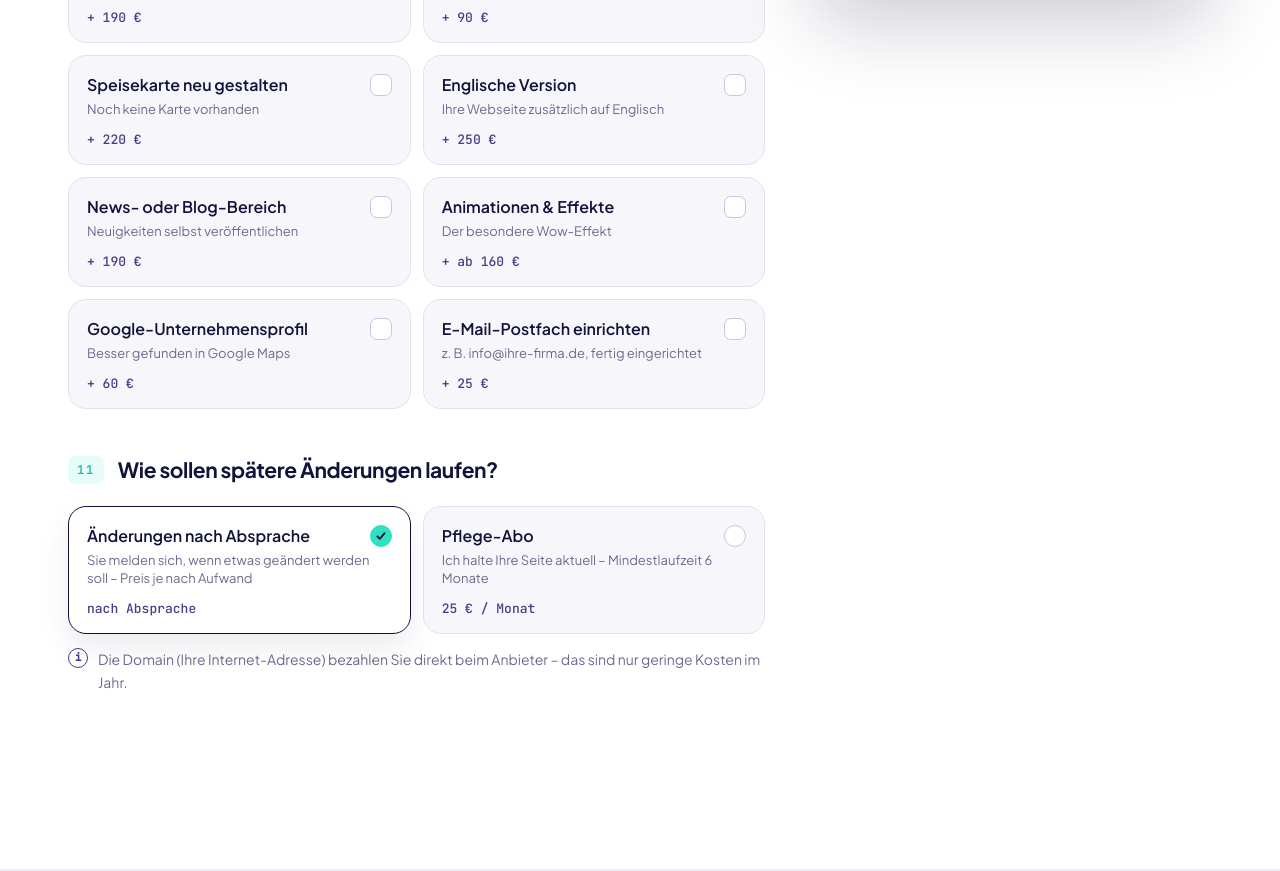
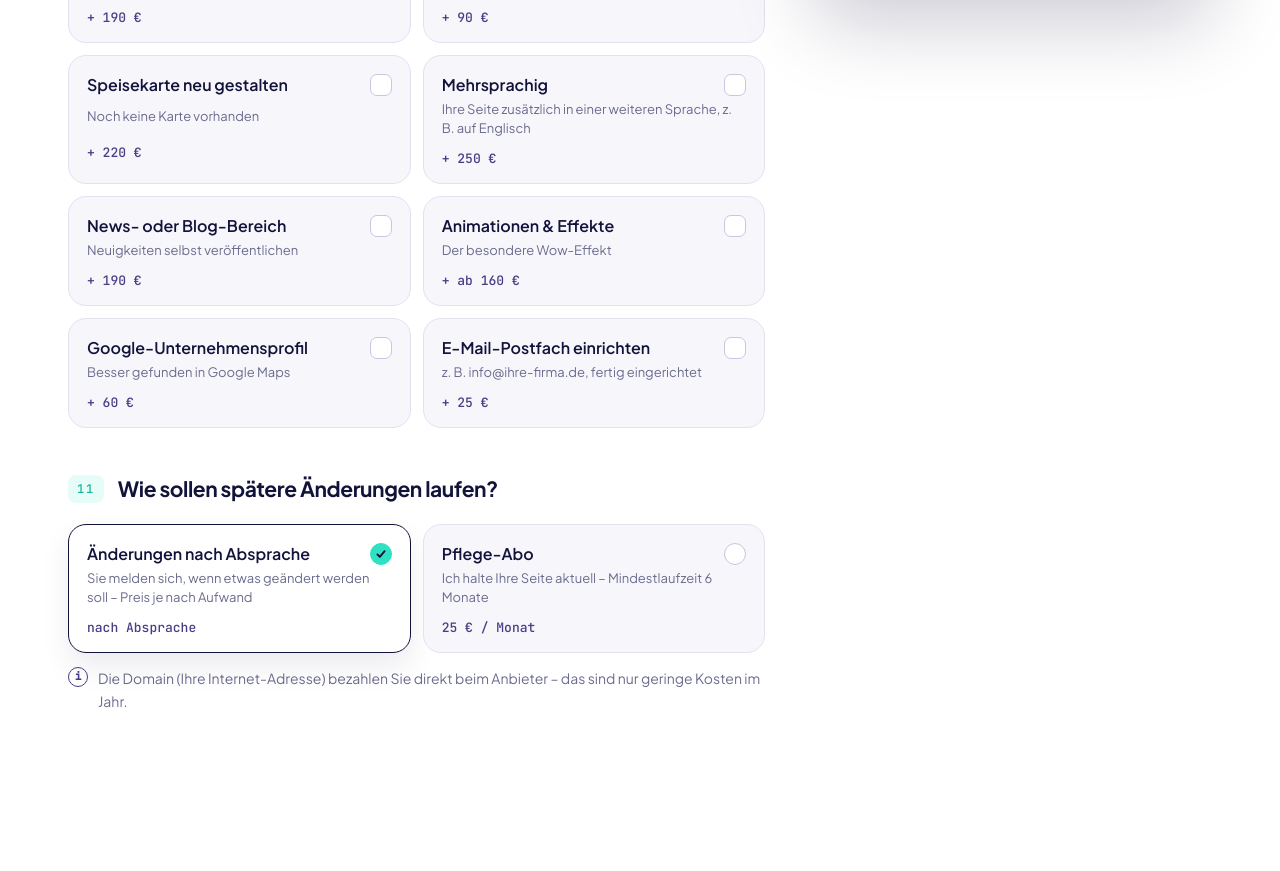
Before and after one commit to Imelanora/oraca-website, a plain HTML site: page preise.html in a window 1280 px wide. Shown: the part 2785-3656 px from the top of the page. Drawn offline with Linux system fonts and the light colour scheme.

Commit message:
Preisrechner: Mehrsprachig

```diff
--- a/preise.html
+++ b/preise.html
@@ -247,10 +247,10 @@
                 <span class="opt-note">Noch keine Karte vorhanden</span>
                 <span class="opt-price" data-txt="+ 220 €">+ 220 €</span>
               </label>
-              <label class="opt"><input type="checkbox" name="extra" value="sprache" data-price="250" data-label="Englische Version">
+              <label class="opt"><input type="checkbox" name="extra" value="sprache" data-price="250" data-label="Mehrsprachig">
                 <span class="opt-box" aria-hidden="true"></span>
-                <span class="opt-title">Englische Version</span>
-                <span class="opt-note">Ihre Webseite zusätzlich auf Englisch</span>
+                <span class="opt-title">Mehrsprachig</span>
+                <span class="opt-note">Ihre Seite zusätzlich in einer weiteren Sprache, z. B. auf Englisch</span>
                 <span class="opt-price" data-txt="+ 250 €">+ 250 €</span>
               </label>
               <label class="opt"><input type="checkbox" name="extra" value="blog" data-price="190" data-label="News- oder Blog-Bereich">
```
